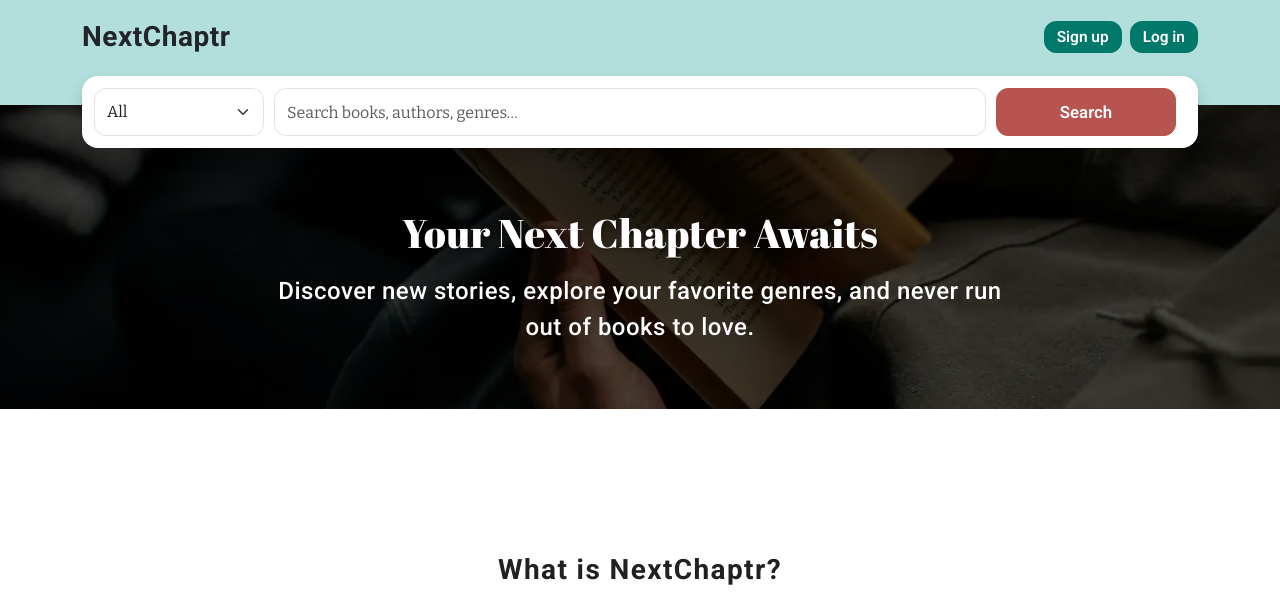
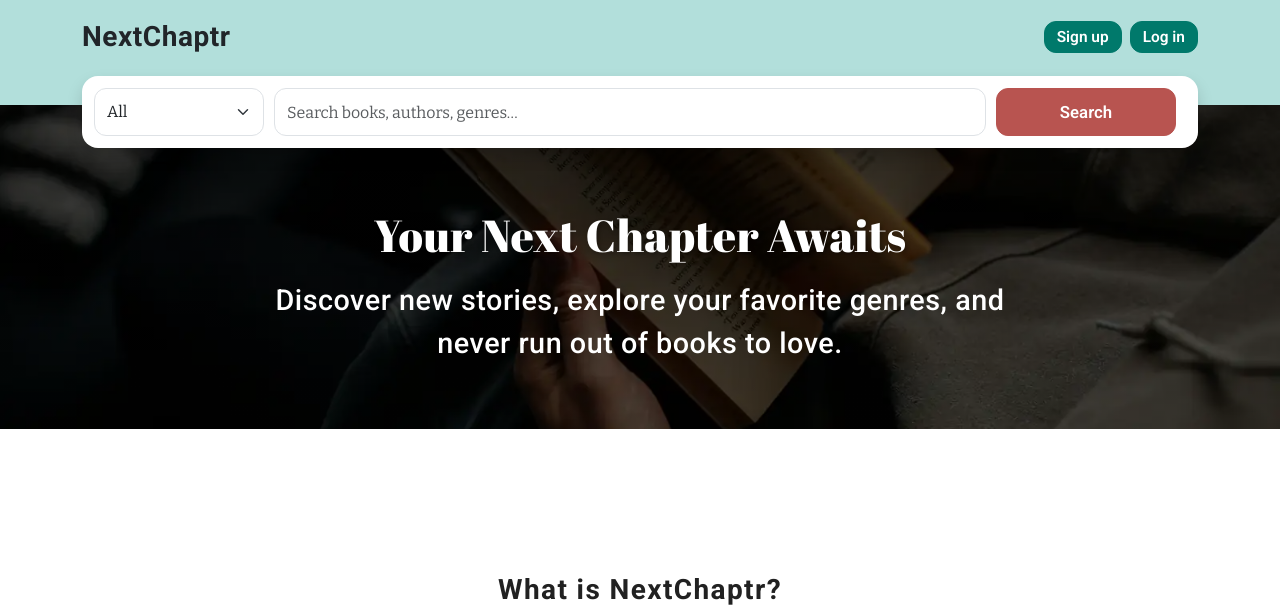
Before and after one commit to larevolucia/chaptr, a Django app: page / in a window 1280 px wide. Shown: the top 605 px of the page. Run offline with Django 5.2, Linux system fonts and the light colour scheme; parts of the project's set-up code (start-up, migrations or seed data) failed here and were passed over; some libraries are stand-ins or nearby versions.

Commit message:
Style hero text and hero title with different font-size for different screen sizes

```diff
--- a/static/css/style.css
+++ b/static/css/style.css
@@ -162,7 +162,7 @@ body:has(.search-row) { --search-overlap: 88px; }
 
 .hero-text {
   font-family: var(--brand-font);
-  font-size: 1.5rem;
+  font-size: 1.2rem;
   letter-spacing: 0.5px;
   color: var(--background-color-light);
   margin-top: 1rem;
@@ -1074,6 +1074,13 @@ ul.errorlist {
 
 /* MEDIUM+ SCREEN */
 @media (min-width: 768px) {
+    .hero-title {
+    font-size: 2.8rem;
+  }
+
+  .hero-text {
+    font-size: 1.8rem;
+    }
   .search-card {
     /* 4 cols: scope | query | filter | button */
     grid-template-areas: none; /* stop using named areas */
```
Also changed, not shown: 1 other file.
